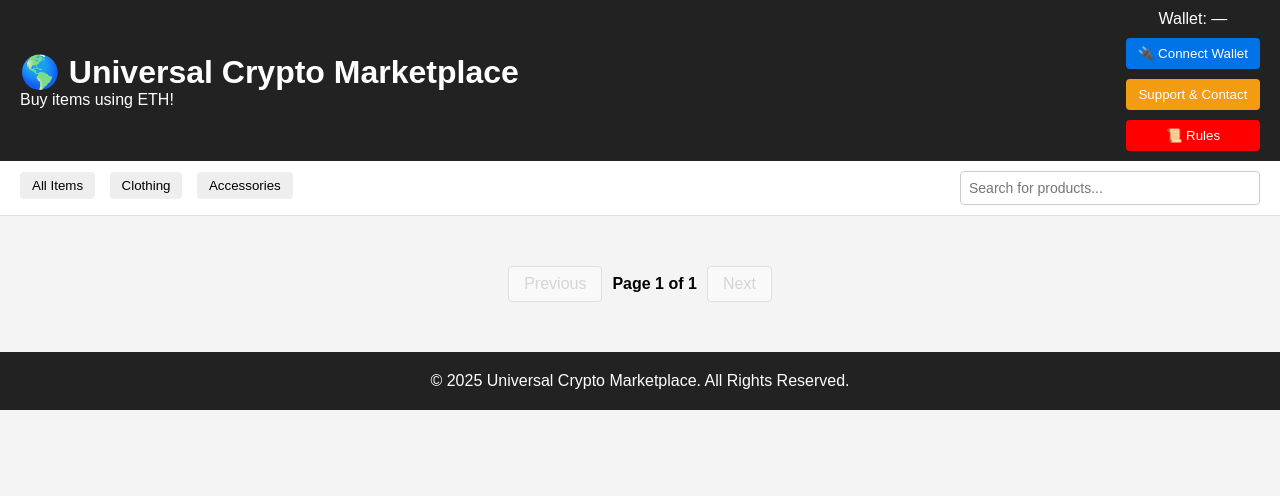
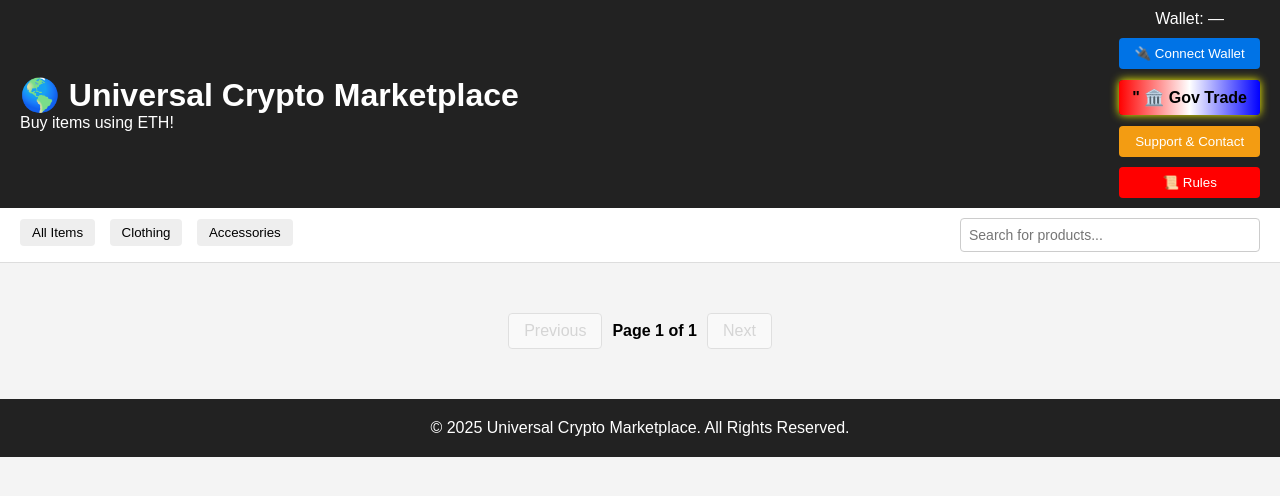
Before and after one commit to wm97artsociety/crypto-eth-usd-gov-market-, a plain HTML site: page firebasenftstore/index.html in a window 1280 px wide. Drawn offline with Linux system fonts and the light colour scheme; no server answers.

Commit message:
Update index.html

```diff
--- a/firebasenftstore/index.html
+++ b/firebasenftstore/index.html
@@ -225,6 +225,19 @@
     <button id="listItemBtn" class="list-item-btn" onclick="window.location.href = 'upanel.html';">📦 List an Item</button>
     <button id="adminBtn" onclick="window.location.href = 'admin.html';">🔑 Admin Panel</button>
     <button id="profileBtn" onclick="window.location.href = 'user_profile.html';">👤 Profile</button>
+    <button onclick="window.location.href = 'government_trade.html';" style="
+            background: linear-gradient(to right, red, white, blue);
+            color: black;
+            font-weight: bold;
+            padding: 16x 20px;
+            font-size: 16px;
+            border: none;
+            border-radius: px;
+            cursor: pointer;
+            box-shadow: 0 0 10px yellow;
+            margin: 1px;
+">"
+  🏛️ Gov Trade  </button>
     <button id="contactBtn" onclick="window.location.href='support.html';">Support & Contact</button>
     <button id="rulesBtn" onclick="window.location.href='rules.html';">📜 Rules</button>
   </div>
```
